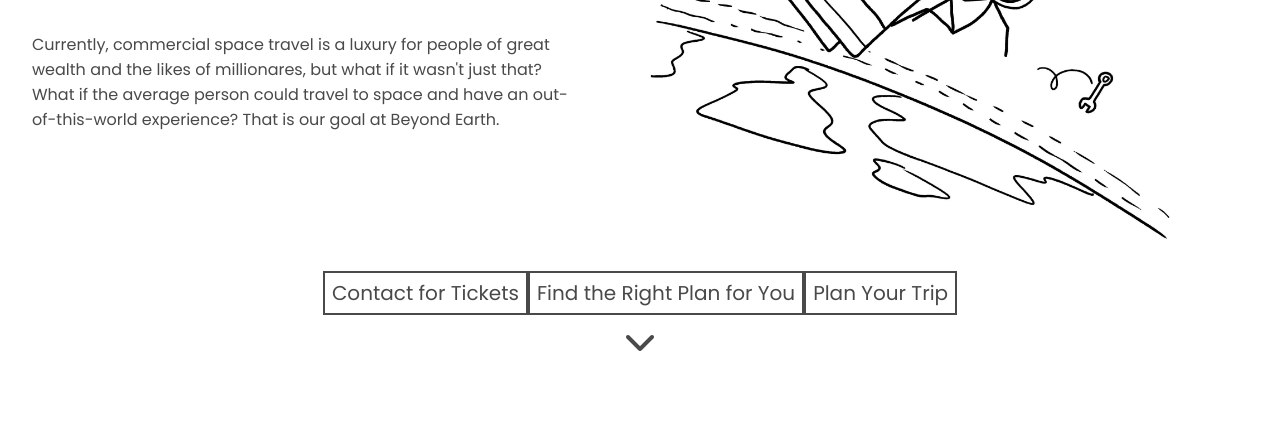
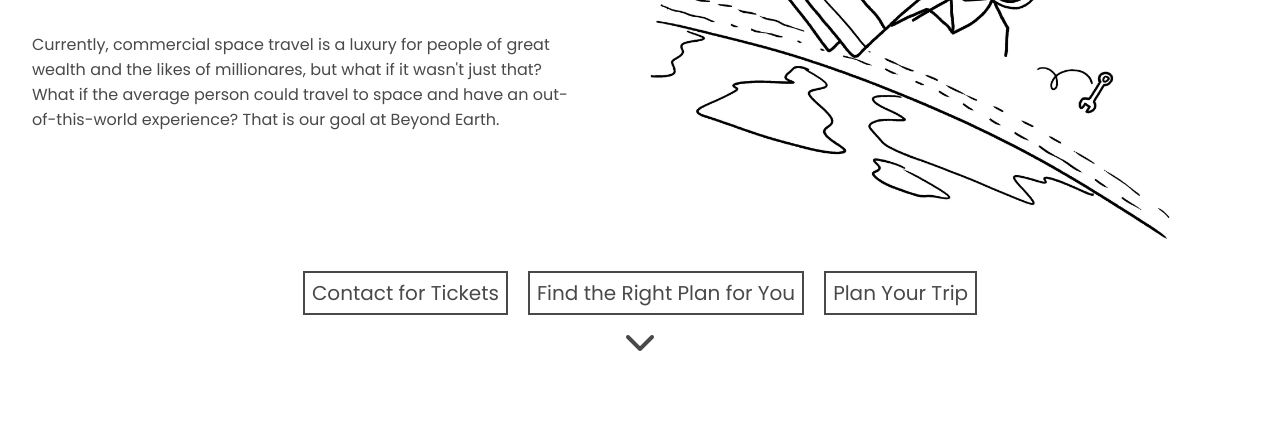
Before and after one commit to etashj/Beyond-Earth, a website: page public/about/about/index.html in a window 1280 px wide. Shown: the part 376-800 px from the top of the page. Drawn offline with Linux system fonts and the light colour scheme.

Commit message:
button spacing

```diff
--- a/public/about/about/index.html
+++ b/public/about/about/index.html
@@ -10,7 +10,9 @@
   <link href="../../style.css" rel="stylesheet" type="text/css" />
 <!--<link href="https://cdn.jsdelivr.net/npm/bootstrap@5.2.3/dist/css/bootstrap.min.css" rel="stylesheet" integrity="sha384-rbsA2VBKQhggwzxH7pPCaAqO46MgnOM80zW1RWuH61DGLwZJEdK2Kadq2F9CUG65" crossorigin="anonymous">-->
 	<style>
-
+		.button {
+	margin: 10px;
+}
 	</style>
 	<script src="https://kit.fontawesome.com/a309345a6b.js" crossorigin="anonymous"></script>
 </head>
```
